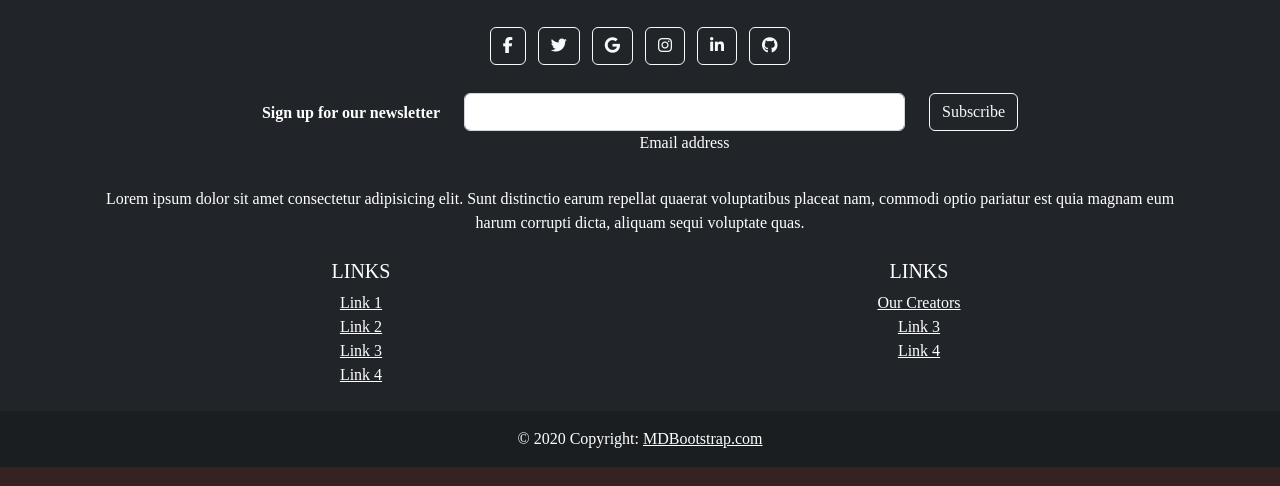
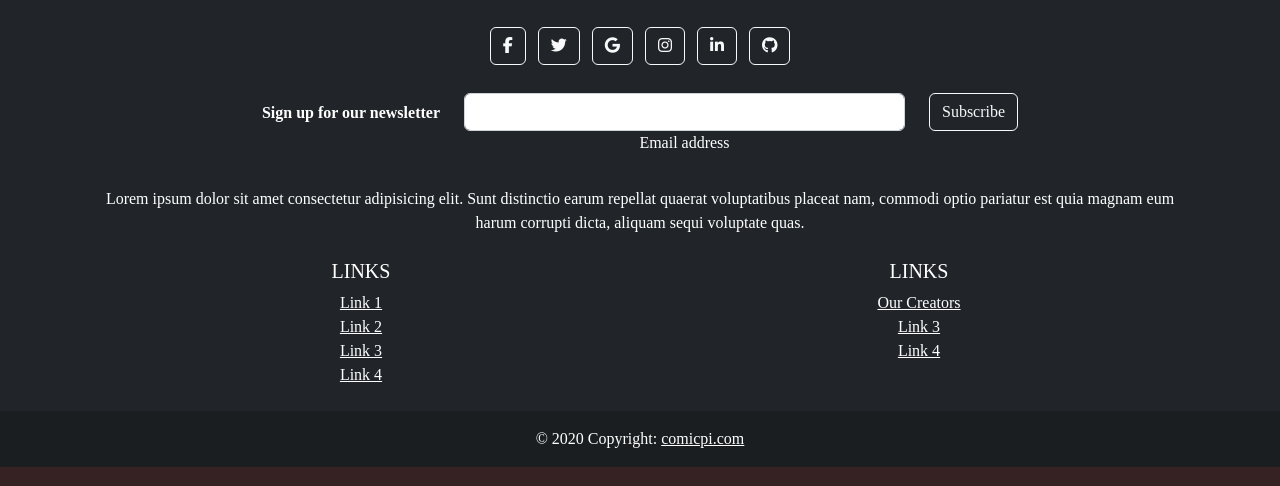
Before and after one commit to Vignaraj-pai/ComicPi, a Django app: page /home/ in a window 1280 px wide. Shown: the part 314-800 px from the top of the page. Run offline with Django 4.2, Linux system fonts and the light colour scheme; data that the repository does not hold is empty; some libraries are stand-ins or nearby versions.

Commit message:
Title change -changed from gamepi to comicpi -added title icon -changed the copyright webpage name

```diff
--- a/gamepi/home/templates/home/index.html
+++ b/gamepi/home/templates/home/index.html
@@ -4,7 +4,7 @@
   <head>
     <meta charset="utf-8">
     <meta name="viewport" content="width=device-width, initial-scale=1">
-    <title>Game &pi;</title>
+    <title>Comic &pi;</title>
     <link rel = "icon" href = "{% static 'gamelogo2.svg'%}" type = "image/x-icon">
     <script src="https://ajax.googleapis.com/ajax/libs/jquery/1.12.2/jquery.min.js"></script>
     <script src="https://kit.fontawesome.com/b9e056bab1.js" crossorigin="anonymous"></script>
@@ -259,7 +259,7 @@
   <!-- Copyright -->
   <div class="text-center p-3" style="background-color: rgba(0, 0, 0, 0.2);">
     © 2020 Copyright:
-    <a class="text-white" href="https://mdbootstrap.com/">MDBootstrap.com</a>
+    <a class="text-white" href="">comicpi.com</a>
   </div>
   <!-- Copyright -->
 </footer>
```
